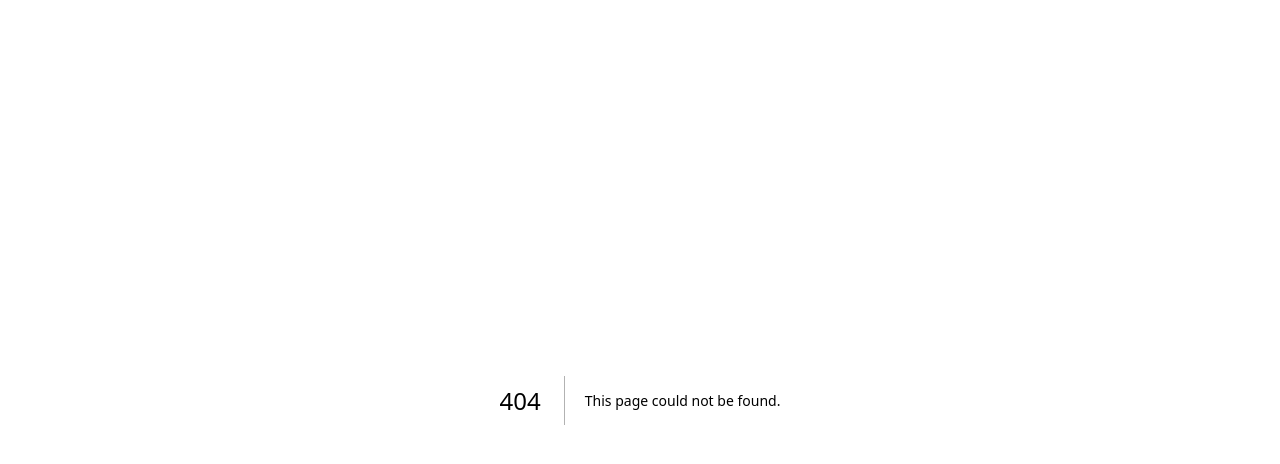
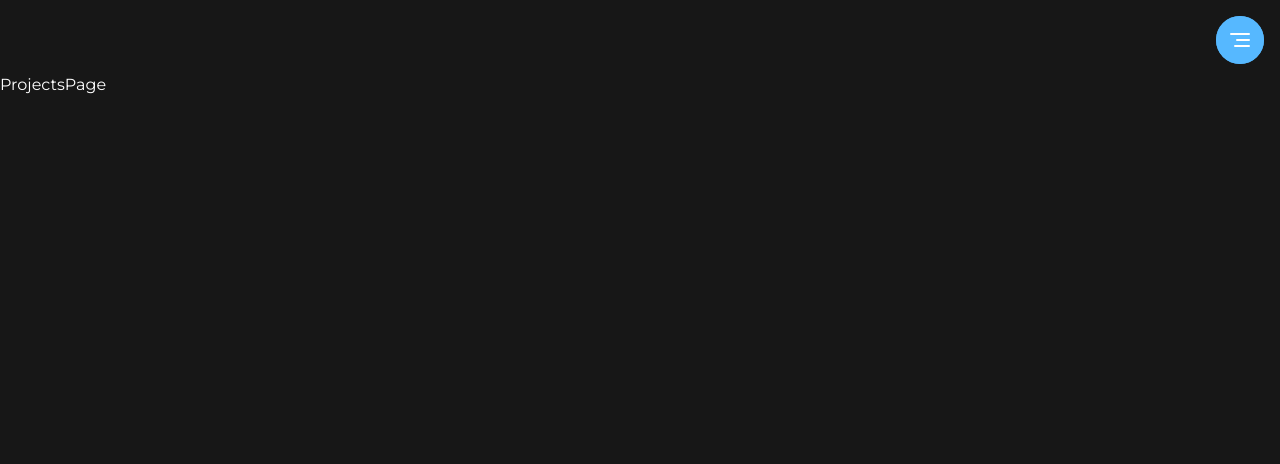
Before and after one commit to NguyenChiTrung1310/my-portfolio, a Next.js app: page /projects in a window 1280 px wide. Before the commit this address had no page. Shown: the top 464 px of the page. Built offline with nearby package versions, Linux system fonts and the light colour scheme.

Commit message:
Add new pages. Update event click nav link and update motion

```diff
--- /dev/null
+++ b/app/(main)/about-me/page.tsx
@@ -0,0 +1,7 @@
+import React from 'react'
+
+const AboutMePage = () => {
+  return <div>AboutMePage</div>
+}
+
+export default AboutMePage
--- /dev/null
+++ b/app/(main)/expertise/page.tsx
@@ -0,0 +1,7 @@
+import React from 'react'
+
+const ExpertisePage = () => {
+  return <div>ExpertisePage</div>
+}
+
+export default ExpertisePage
--- a/app/(main)/page.tsx
+++ b/app/(main)/page.tsx
@@ -1,3 +1,3 @@
 export default function Home() {
-  return <section className='text-secondary'>Hello</section>
+  return <section className=''>Home</section>
 }
--- /dev/null
+++ b/app/(main)/projects/page.tsx
@@ -0,0 +1,7 @@
+import React from 'react'
+
+const ProjectsPage = () => {
+  return <div>ProjectsPage</div>
+}
+
+export default ProjectsPage
--- a/app/globals.css
+++ b/app/globals.css
@@ -71,7 +71,7 @@ body {
       &:nth-of-type(2) {
         position: absolute;
         transform-origin: bottom center;
-        transform: rotateX(-90deg) translateY(9px);
+        transform: rotateX(-90deg) translateY(12px);
         opacity: 0;
       }
     }
--- a/components/Navbar/Nav.tsx
+++ b/components/Navbar/Nav.tsx
@@ -1,14 +1,21 @@
+import {Dot} from 'lucide-react'
 import {motion, useAnimate} from 'motion/react'
 import Image from 'next/image'
 import Link from 'next/link'
+import {usePathname} from 'next/navigation'
 import React, {useRef} from 'react'
 
 import {footerLinks, links} from './data'
 import {perspectiveVariants, slideInVariants} from './motion'
 
+interface Props {
+  toggleMenu: () => void
+}
+
 type NavLinkType = {title: string; href: string; description: string}
 
-const NavLink = ({link, index}: {link: NavLinkType; index: number}) => {
+const NavLink = ({link, index, toggleMenu}: {link: NavLinkType; index: number} & Props) => {
+  const pathname = usePathname()
   const [scope, animate] = useAnimate()
   const outer = useRef(null)
   const inner = useRef(null)
@@ -38,10 +45,16 @@ const NavLink = ({link, index}: {link: NavLinkType; index: number}) => {
       ref={scope}
       className='nav-link-container group flex-center cursor-pointer border-t border-white py-3 perspective-[120px] perspective-origin-bottom'
     >
+      <Link onClick={toggleMenu} className='w-full text-4xl font-medium text-white no-underline' href={link.href}>
         <motion.div custom={index} variants={perspectiveVariants} initial='initial' animate='enter' exit='exit' className='w-full'>
-        <Link className='text-4xl font-medium text-white no-underline' href={link.href}>
-          {link.title}
-        </Link>
+          <span className='flex items-center'>
+            {link.title}{' '}
+            {pathname === link.href && (
+              <span>
+                <Dot className='h-14 w-14' />
+              </span>
+            )}
+          </span>
 
           <div ref={outer} className='pointer-events-none absolute flex h-full w-full overflow-hidden'>
             <div ref={inner} className='absolute top-full flex h-full bg-black whitespace-nowrap'>
@@ -51,6 +64,7 @@ const NavLink = ({link, index}: {link: NavLinkType; index: number}) => {
             </div>
           </div>
         </motion.div>
+      </Link>
     </motion.div>
   )
 }
@@ -70,12 +84,12 @@ const SliderContent = ({link}: {link: NavLinkType}) => {
   )
 }
 
-const Nav = () => {
+const Nav: React.FC<Props> = ({toggleMenu}) => {
   return (
     <div className='box-border flex h-full flex-col justify-between pt-24 pr-10 pb-12 pl-10'>
       <div className='flex flex-col'>
         {links.map((link, i) => (
-          <NavLink key={`b_${i}`} link={link} index={i} />
+          <NavLink key={`b_${i}`} link={link} index={i} toggleMenu={toggleMenu} />
         ))}
       </div>
 
--- a/components/Navbar/data.ts
+++ b/components/Navbar/data.ts
@@ -1,7 +1,8 @@
 export const links = [
-  {title: 'About Me', href: '/', description: 'Learn more about my journey and experiences'},
-  {title: 'Projects', href: '/', description: 'Discover my latest works and contributions'},
-  {title: 'Expertise', href: '/', description: 'Explore my skills and professional strengths'},
+  {title: 'Home', href: '/', description: 'Back to home'},
+  {title: 'About Me', href: '/about-me', description: 'Learn more about my journey and experiences'},
+  {title: 'Projects', href: '/projects', description: 'Discover my latest works and contributions'},
+  {title: 'Expertise', href: '/expertise', description: 'Explore my skills and professional strengths'},
 ]
 
 export const footerLinks = [
--- a/components/Navbar/index.tsx
+++ b/components/Navbar/index.tsx
@@ -35,7 +35,7 @@ const Navbar = () => {
         </motion.div>
 
         <motion.div className='bg-primary relative h-[640px] w-[480px]' variants={menuVariants} animate={isActive ? 'open' : 'closed'} initial='closed'>
-          <AnimatePresence>{isActive && <Nav />}</AnimatePresence>
+          <AnimatePresence>{isActive && <Nav toggleMenu={toggleMenu} />}</AnimatePresence>
         </motion.div>
       </div>
     </nav>
--- a/components/Navbar/motion.ts
+++ b/components/Navbar/motion.ts
@@ -21,9 +21,9 @@ export const menuVariants = {
 export const perspectiveVariants = {
   initial: {
     opacity: 0,
-    rotateX: 120,
+    rotateX: 90,
     translateY: 90,
-    translateX: -40,
+    translateX: -90,
   },
   enter: (i: number) => ({
     opacity: 1,
@@ -32,9 +32,9 @@ export const perspectiveVariants = {
     translateX: 0,
     transition: {
       duration: 0.65,
-      delay: 0.5 + i * 0.1,
+      delay: 0.4 + i * 0.1,
       ease: [0.215, 0.61, 0.355, 1],
-      opacity: {duration: 0.35, delay: 0.4},
+      opacity: {duration: 0.4, delay: 0.4},
     },
   }),
   exit: {
```
Lines whose indentation alone changed are shown as unchanged.
